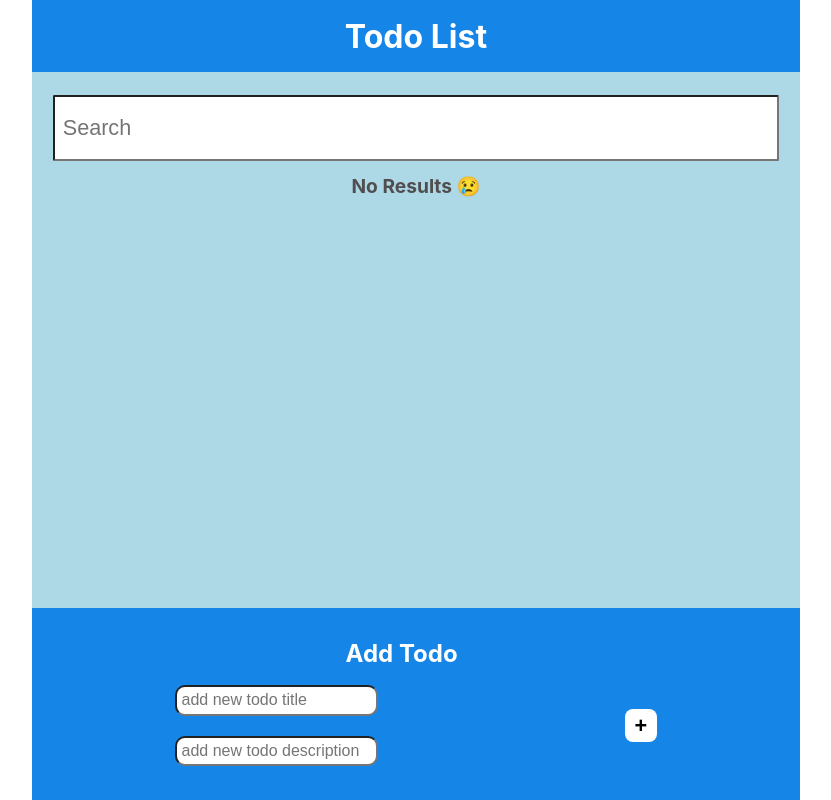
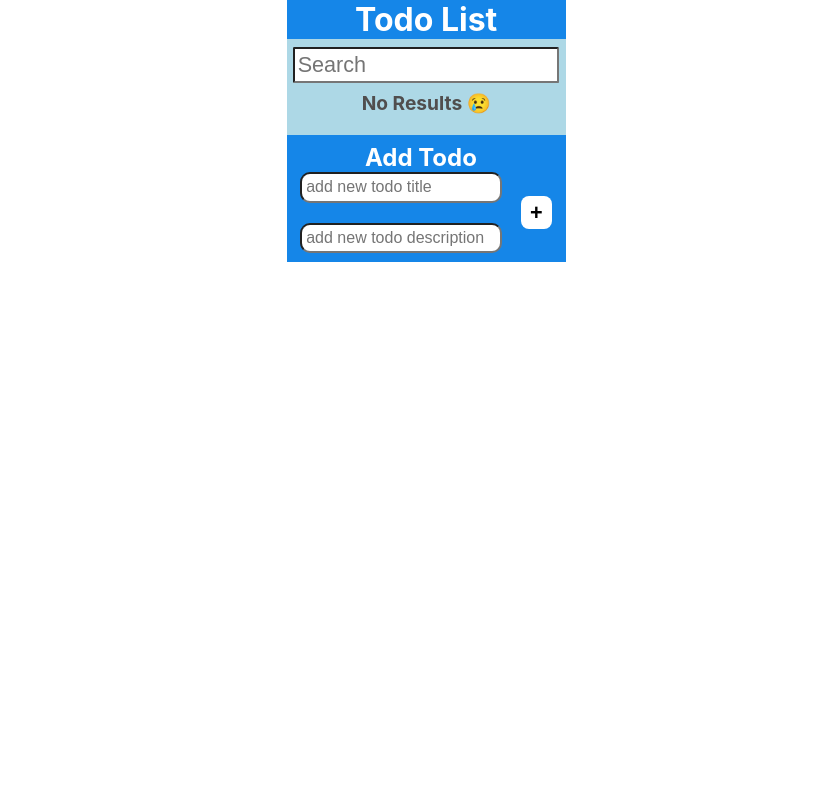
Before and after one commit to KhushiiAggrawal/ReactTodo, a React (Create React App) app: page / in a window 1280 px wide. Shown: the whole page, without its empty margins (208-1039 px from the left). Built offline with nearby package versions, Linux system fonts and the light colour scheme.

Commit message:
Update App.css

```diff
--- a/src/App.css
+++ b/src/App.css
@@ -5,8 +5,8 @@
 
 .app{
   display: flex;
-  width: 100vh;
-  height: 100vh;
+  width: 100%;
+  height: 100%;
   flex-direction: column;
 }
 
```
